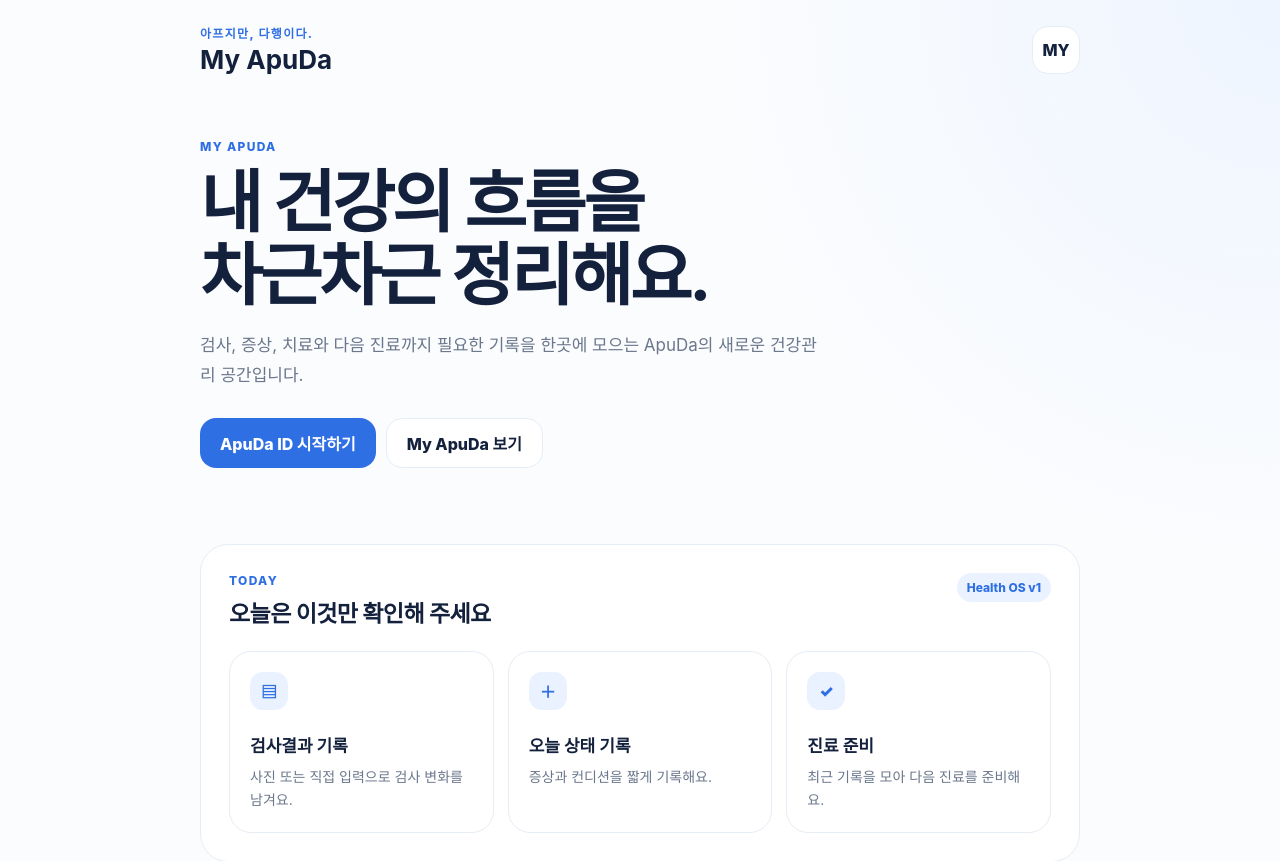
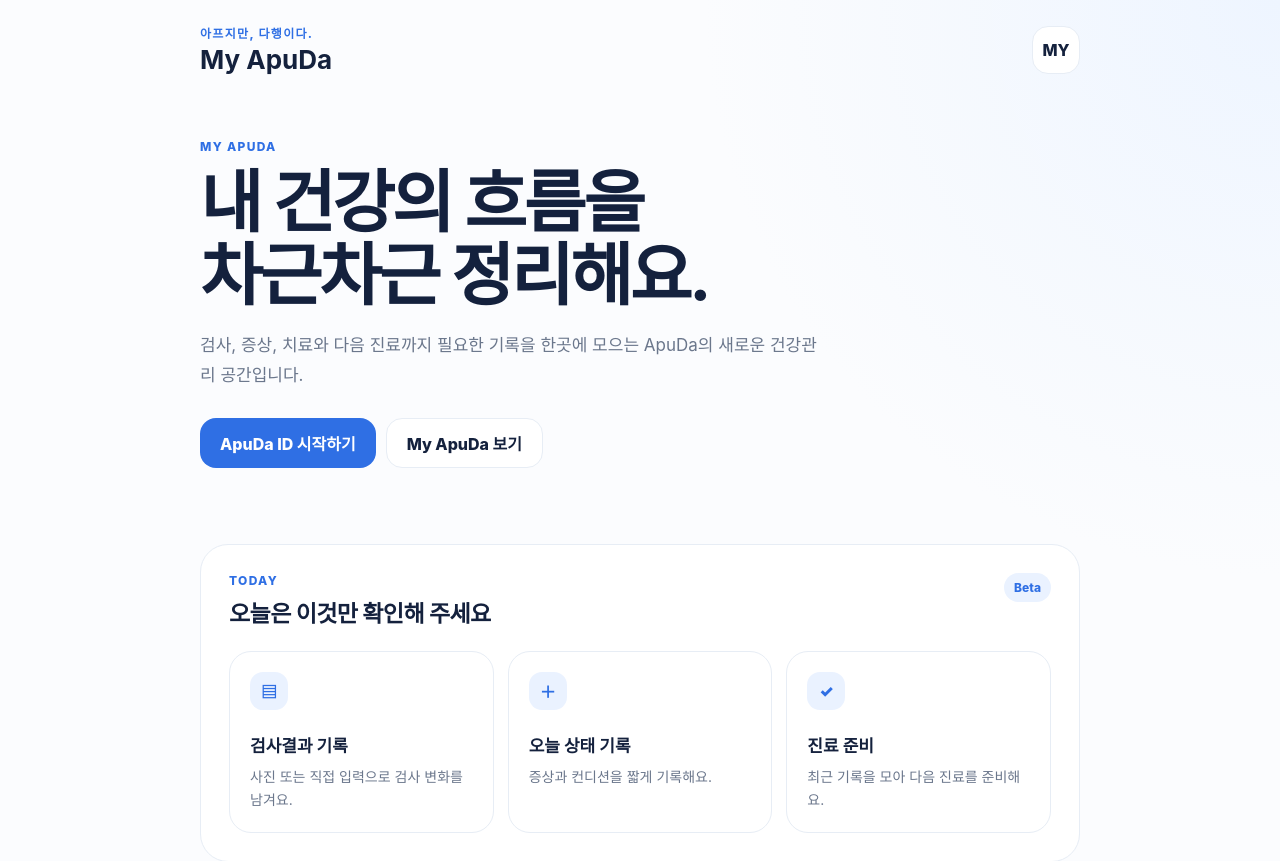
Before and after one commit to Mespital/ApuDa, a Next.js app in the folder platform/: page / in a window 1280 px wide. Shown: the top 861 px of the page. Built offline with nearby package versions, Linux system fonts and the light colour scheme; no server answers.

Commit message:
feat(brand): use consumer-facing My ApuDa beta label

```diff
--- a/platform/app/page.tsx
+++ b/platform/app/page.tsx
@@ -46,7 +46,7 @@
             <p className="eyebrow">TODAY</p>
             <h3>오늘은 이것만 확인해 주세요</h3>
           </div>
-          <span className="statusPill">Health OS v1</span>
+          <span className="statusPill">Beta</span>
         </div>
 
         <div className="actionGrid">
```
